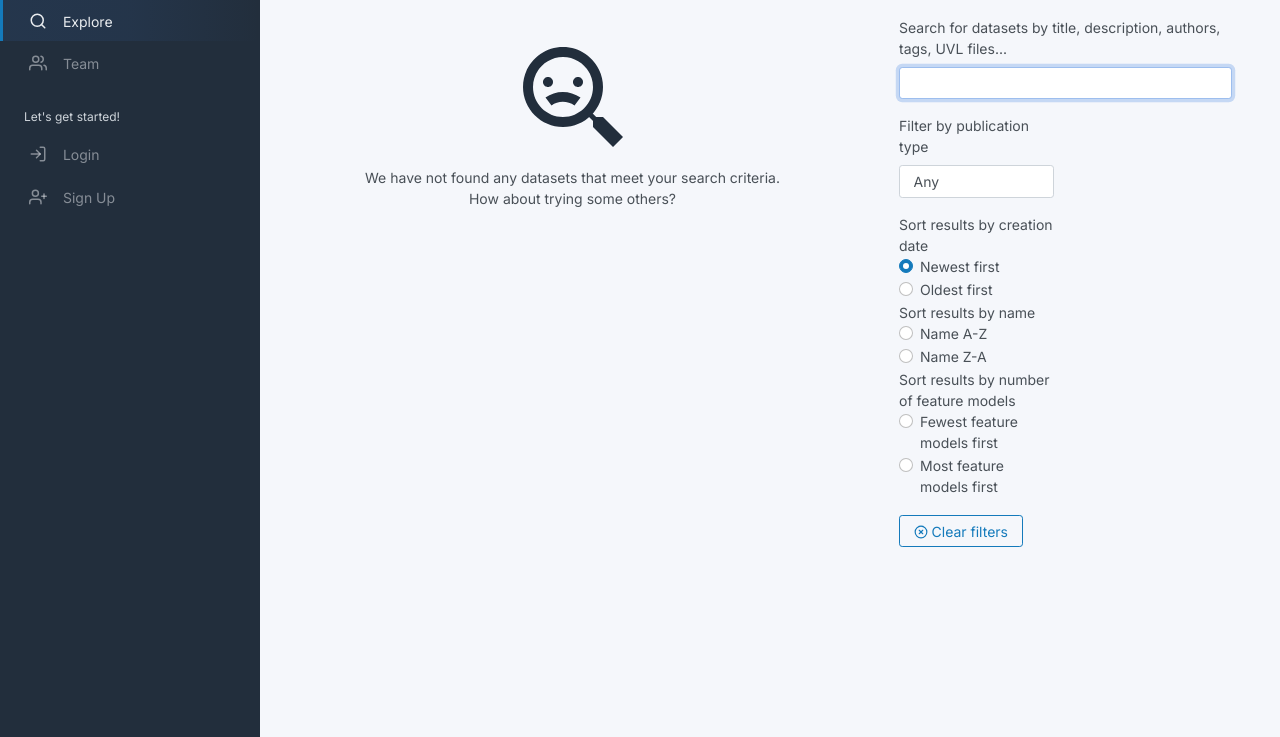
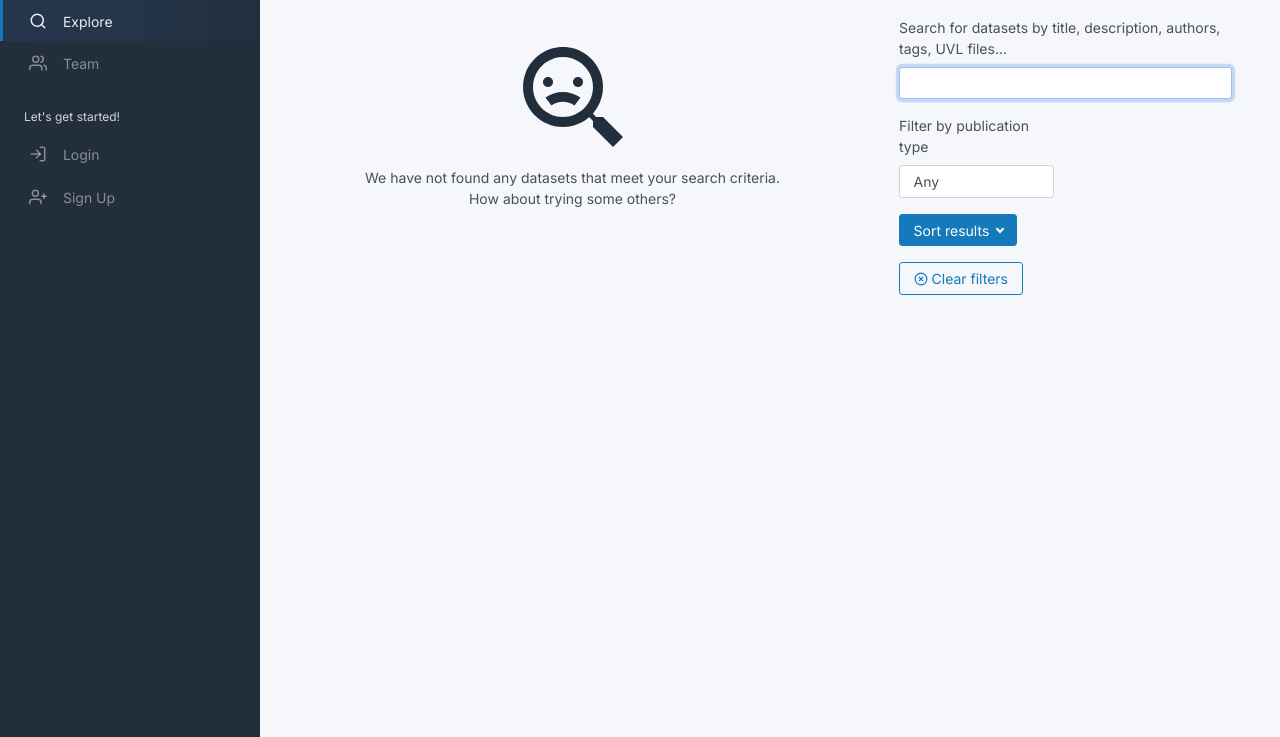
Before and after one commit to EGC-Serranito/serranito-hub, a Flask app: page /explore in a window 1280 px wide. Shown: the part 184-921 px from the top of the page. Run offline with Flask 3, Linux system fonts and the light colour scheme; data that the repository does not hold is empty; parts of the project's set-up code (start-up, migrations or seed data) failed here and were passed over; some libraries are stand-ins or nearby versions.

Commit message:
feat: unify all options under a single button

```diff
--- a/app/modules/explore/templates/explore/index.html
+++ b/app/modules/explore/templates/explore/index.html
@@ -89,59 +89,63 @@
                     </div>
 
                     <div class="row">
-
                         <div class="col-6">
-
-                            <div>
-                                Sort results by creation date
-                                <label class="form-check">
+                            <div class="dropdown">
+                                <button class="btn btn-primary dropdown-toggle" type="button" id="dropdownMenuButton" data-bs-toggle="dropdown" aria-expanded="false">
+                                    Sort results
+                                </button>
+                                <ul class="dropdown-menu" aria-labelledby="dropdownMenuButton">
+                                    <li>
+                                        <label class="dropdown-item">
                                             <input class="form-check-input" type="radio" value="newest" name="sorting" checked="">
                                             <span class="form-check-label">
                                                 Newest first
                                             </span>
                                         </label>
-                                <label class="form-check">
+                                    </li>
+                                    <li>
+                                        <label class="dropdown-item">
                                             <input class="form-check-input" type="radio" value="oldest" name="sorting">
                                             <span class="form-check-label">
                                                 Oldest first
                                             </span>
                                         </label>
-                            </div>
-
-                            <div>
-                                Sort results by name
-                                <label class="form-check">
+                                    </li>
+                                    <li>
+                                        <label class="dropdown-item">
                                             <input class="form-check-input" type="radio" value="name_asc" name="sorting">
                                             <span class="form-check-label">
                                                 Name A-Z
                                             </span>
                                         </label>
-                                <label class="form-check">
+                                    </li>
+                                    <li>
+                                        <label class="dropdown-item">
                                             <input class="form-check-input" type="radio" value="name_desc" name="sorting">
                                             <span class="form-check-label">
                                                 Name Z-A
                                             </span>
                                         </label>
-                            </div>
-
-                            <div>
-                                Sort results by number of feature models
-                                <label class="form-check">
+                                    </li>
+                                    <li>
+                                        <label class="dropdown-item">
                                             <input class="form-check-input" type="radio" value="feature_models_asc" name="sorting">
                                             <span class="form-check-label">
                                                 Fewest feature models first
                                             </span>
                                         </label>
-                                <label class="form-check">
+                                    </li>
+                                    <li>
+                                        <label class="dropdown-item">
                                             <input class="form-check-input" type="radio" value="feature_models_desc" name="sorting">
                                             <span class="form-check-label">
                                                 Most feature models first
                                             </span>
                                         </label>
+                                    </li>
+                                </ul>
                             </div>
-
                         </div>
-
                     </div>
 
                     <div class="row">
```
Lines whose indentation alone changed are shown as unchanged.
